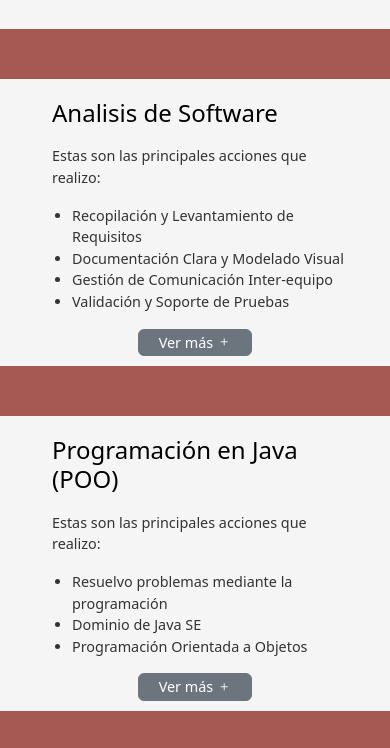
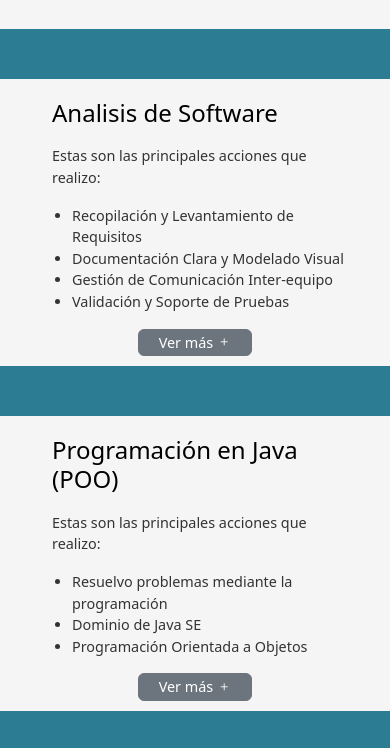
Before and after one commit to GRJPedro/PortaJava, a plain HTML site: page index.html in a window 390 px wide. Shown: the part 1176-1924 px from the top of the page. Drawn offline with nearby package versions, Linux system fonts and the light colour scheme; a web font is replaced by a local one.

Commit message:
Update style.css
se cambio un color para el responsive

```diff
--- a/style.css
+++ b/style.css
@@ -292,7 +292,7 @@
 
 @media screen and (max-width: 767px) {
   .desc-prod {
-    border-top: 50px solid rgb(166, 88,82);
+    border-top: 50px solid rgb(44,124,148);
   }
 }
 
```
